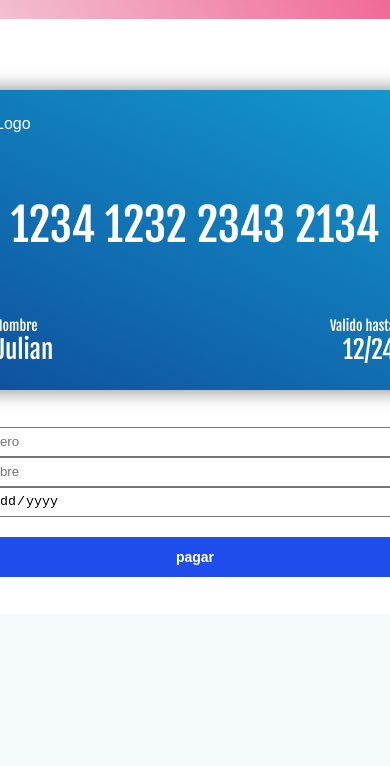
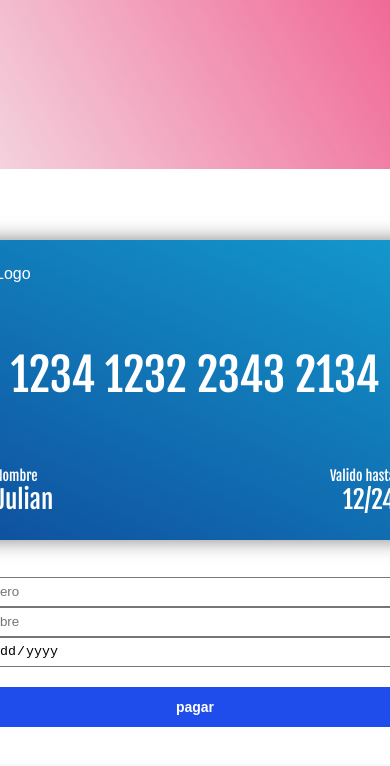
Before and after one commit to fulit103/toga-front, a React (Create React App) app: page /pay in a window 390 px wide. Shown: the top 766 px of the page. Built offline with nearby package versions, Linux system fonts and the light colour scheme; what google-maps-react would draw is missing.

Commit message:
Refactoring Layouts

```diff
--- a/src/layouts/BaseLayout.scss
+++ b/src/layouts/BaseLayout.scss
@@ -50,14 +50,15 @@
 
       border-radius: 14px;
       box-shadow: 3px 3px 3px rgba(240, 98, 146,.95);
-      @media screen and ( max-width:400px  ){
+      @media screen and ( max-width:400px ){
         width: 100%;
         border-radius: 0px;
         margin-bottom: 0px;
         box-shadow: none;
+        margin-top:0px;
       }
 
-      @media screen and ( max-width:1024px  ){
+      @media screen and (min-width:400px) and ( max-width:1024px  ){
         width: 700px;
       }
     }
```
